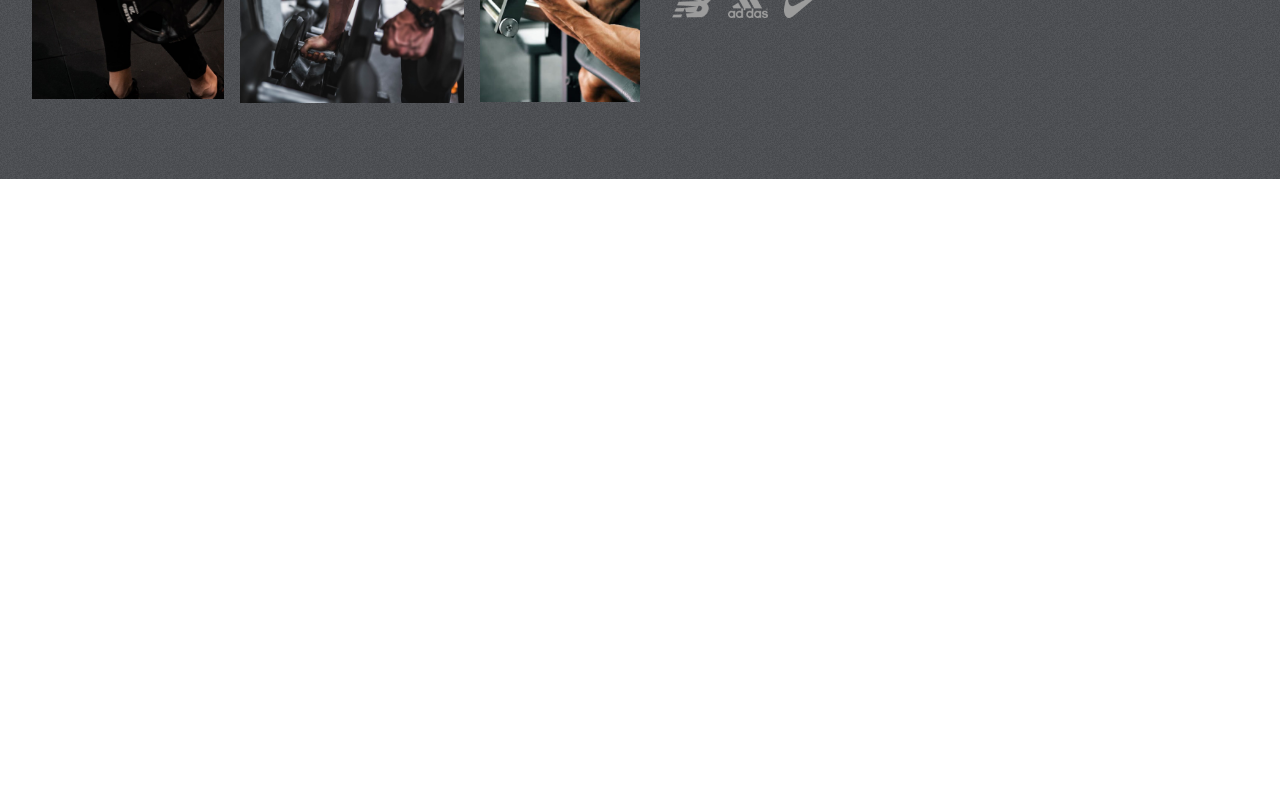
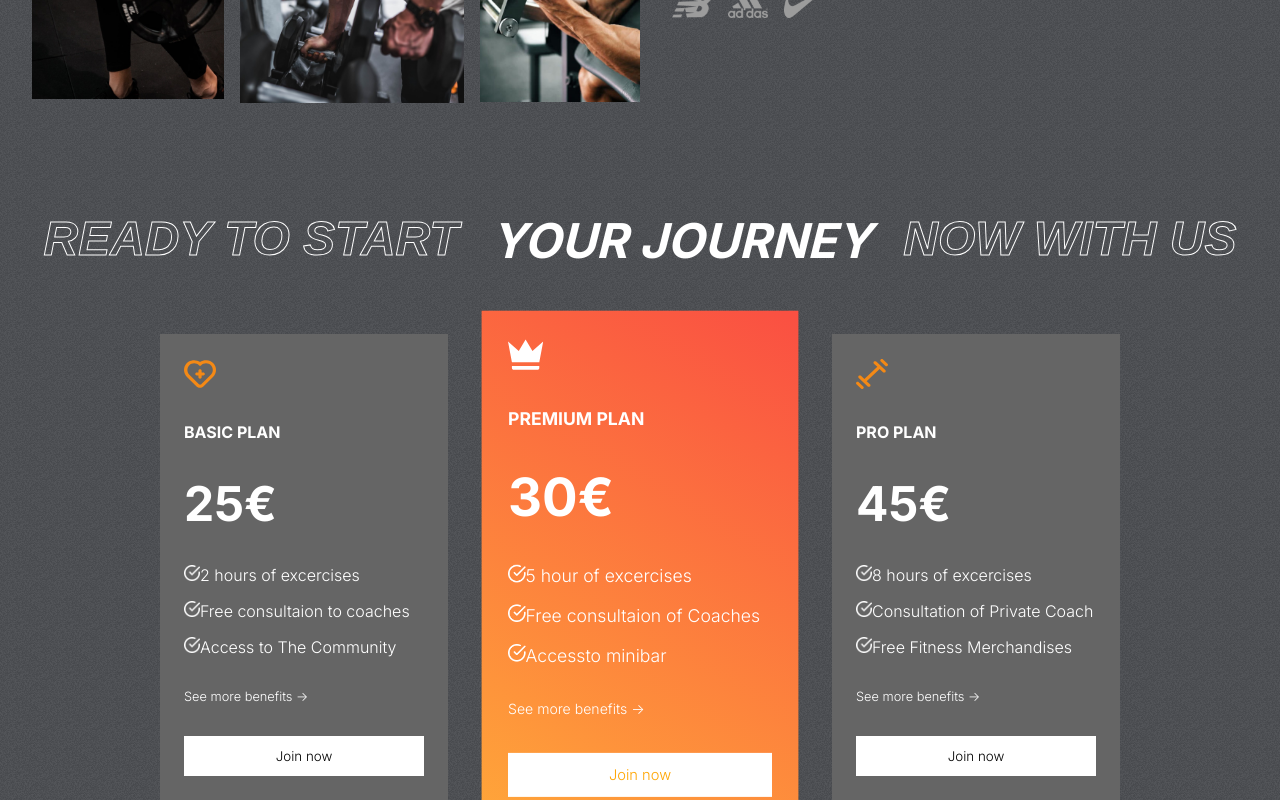
Before and after one commit to Moamin-AbuEwaida/fitness-db-react, a React (Create React App) app: page / in a window 1280 px wide. Shown: the part 1612-2412 px from the top of the page. Before the commit the page ends 1791 px from the top, so only its background shows below. Built offline with nearby package versions, Linux system fonts and the light colour scheme.

Commit message:
plans component

```diff
--- a/src/App.js
+++ b/src/App.js
@@ -1,6 +1,7 @@
 
 import './App.css';
 import Hero from './components/hero/Hero';
+import Plans from './components/plans/Plans';
 import Programs from './components/programs/Programs';
 import Reasons from './components/reasons/Reasons';
 
@@ -10,6 +11,7 @@
       <Hero />
       <Programs />
       <Reasons />
+      <Plans />
     </div>
   );
 }
--- /dev/null
+++ b/src/components/plans/Plans.css
@@ -0,0 +1,68 @@
+.plans-container {
+  margin-top: -4rem;
+  padding: 0 2rem;
+  display: flex;
+  flex-direction: column;
+  gap: 4rem;
+  position: relative;
+}
+
+.plans {
+  display: flex;
+  align-items: center;
+  justify-content: center;
+  gap: 3rem;
+}
+
+.plan {
+  display: flex;
+  flex-direction: column;
+  background: var(--caloryCard);
+  color: #fff;
+  gap: 2rem;
+  padding: 1.5rem;
+  width: 15rem;
+}
+
+.plan:nth-child(2) {
+  background: var(--planCard);
+  transform: scale(1.1);
+}
+
+.plan > svg {
+  fill: var(--orange);
+  width: 2rem;
+  height: 2rem;
+}
+
+.plan > :nth-child(2) {
+  font-size: 1rem;
+  font-weight: bold;
+}
+
+.plan > :nth-child(3) {
+  font-size: 3rem;
+  font-weight: bold;
+}
+
+.plan > :nth-child(5) {
+  font-size: 0.8rem;
+}
+
+.plans > :nth-child(2) > svg {
+  fill: #fff;
+}
+
+.plans > :nth-child(2) > button {
+  color: orange;
+}
+
+.features {
+  display: flex;
+  flex-direction: column;
+  gap: 1rem;
+}
+
+.feature > img {
+  width: 1rem;
+}
--- /dev/null
+++ b/src/components/plans/Plans.jsx
@@ -0,0 +1,39 @@
+import React from "react";
+import "./Plans.css";
+import { plansData } from "../../data/plansData";
+import whiteTick from "../../assets/whiteTick.png";
+const Plans = () => {
+  return (
+    <div className="plans-container" id="plans">
+      <div className="programs-header" style={{ gap: "2rem" }}>
+        <span className="stroke-text">READY TO START</span>
+        <span>YOUR JOURNEY</span>
+        <span className="stroke-text">NOW WITH US</span>
+      </div>
+      {/* plans card */}
+      <div className="plans">
+        {plansData.map((plan, i) => (
+          <div className="plan" key={i}>
+            {plan.icon}
+            <span>{plan.name}</span>
+            <span> {plan.price}€</span>
+            <div className="features">
+              {plan.features.map((feature, j) => (
+                <div className="feature">
+                  <img src={whiteTick} alt="tick" />
+                  <span key={j}>{feature}</span>
+                </div>
+              ))}
+            </div>
+            <div>
+              <span>See more benefits -></span>
+            </div>
+            <button className="btn">Join now</button>
+          </div>
+        ))}
+      </div>
+    </div>
+  );
+};
+
+export default Plans;
--- a/src/components/programs/Programs.jsx
+++ b/src/components/programs/Programs.jsx
@@ -13,8 +13,8 @@
         <span className="stroke-text">to shape you</span>
       </div>
       <div className="program-categories">
-        {programsData.map((program) => (
-          <div className="category">
+        {programsData.map((program, i) => (
+          <div className="category" key={i}>
             {program.image}
             <span>{program.heading}</span>
             <span>{program.details}</span>
```
